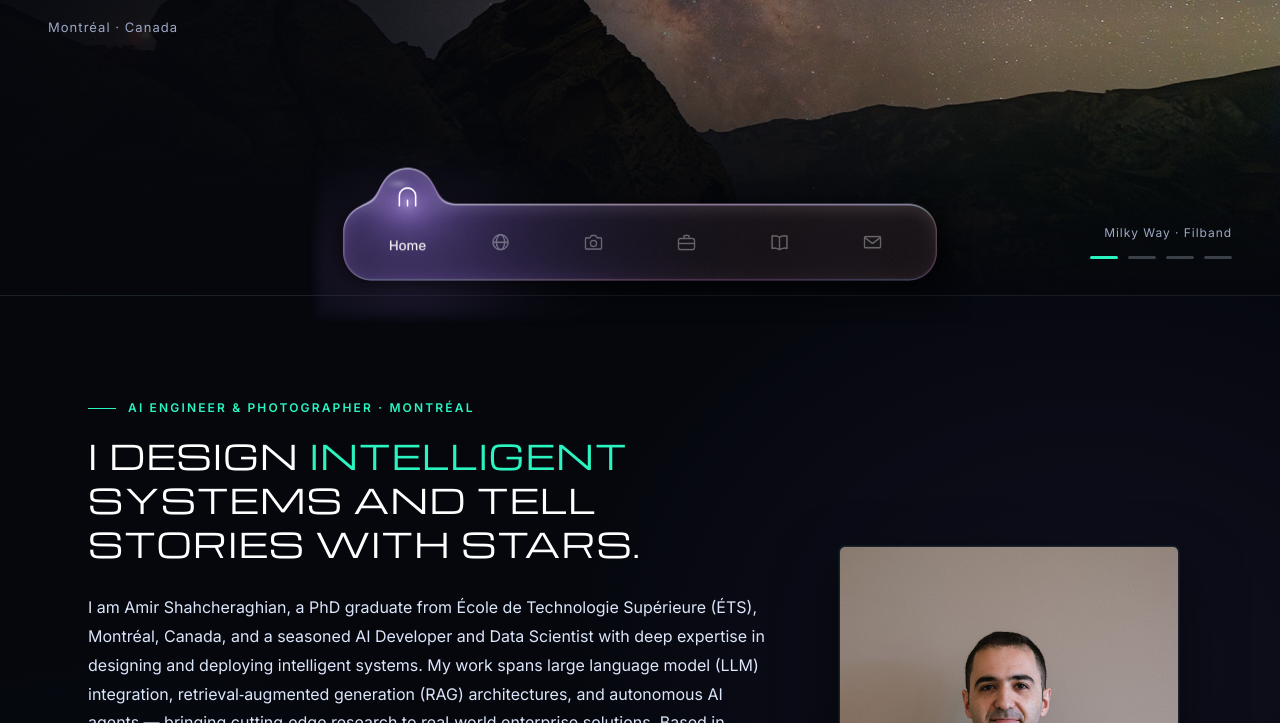
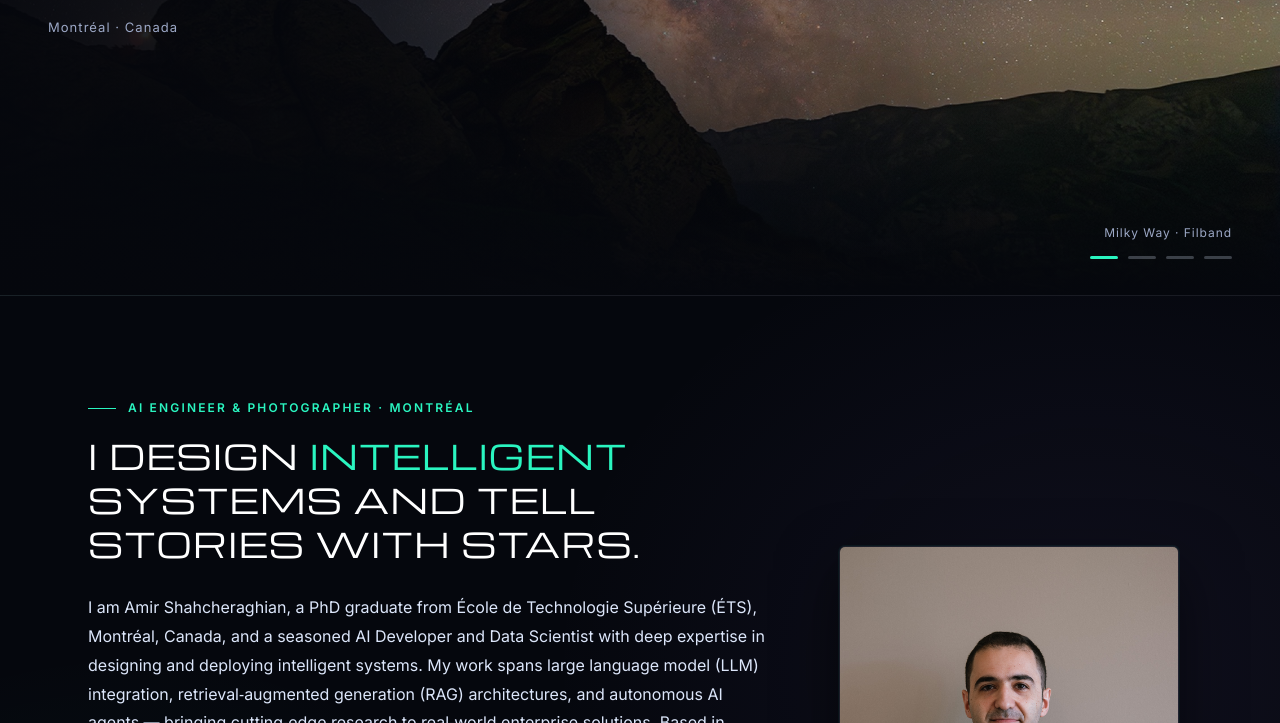
Before and after one commit to amirshq/amirshq-website, a plain HTML site: page index.html in a window 1280 px wide. Shown: the part 505-1228 px from the top of the page. Drawn offline with nearby package versions, Linux system fonts and the light colour scheme.

Commit message:
Remove glass tab bar and restore the original menu
Reverts 1c71bb3: brings back the landing page's top menu (Travel, Photography,
AI Career, LearnByAmir, Contact) and drops assets/flow-tab-bar.js from all pages.

Co-Authored-By: Claude Opus 5.5 <noreply@anthropic.com>
Claude-Session: https://claude.ai/code/session_01Kbza2pypBsZsCMUPJpptVb

```diff
--- a/assets/flow-tab-bar.js
+++ /dev/null
@@ -1,409 +0,0 @@
-/*
- * Flow Tab Bar: the site's glass menu bar, fixed at the bottom of the window.
- *
- * A dark glass bar whose active tab is a bead of liquid glass. The bead rests on the current page's tab; clicking
- * another tab sinks the bead into the bar, carries it under the glass as a low wave, resurfaces it at the new tab
- * with a small bounce (its light changing colour), then opens that page.
- *
- * The glass, the bead and the lights are one WebGL2 fragment shader; the icons (inline SVG) and labels (HTML) sit
- * over the canvas and are placed by the same per-frame state. The tabs are real links. Without WebGL2 a plain CSS
- * pill is shown instead; with reduced motion the click opens the page straight away.
- *
- * Usage, at the end of <body>:
- *   <script src="<root>assets/flow-tab-bar.js" data-page="home|travel|photography|career|learn|contact"
- *           data-root="<path to the site root, e.g. ../>" defer></script>
- */
-(function () {
-  "use strict";
-
-  var script = document.currentScript;
-  var ROOT = (script && script.dataset.root) || "./";
-  var PAGE = (script && script.dataset.page) || "";
-
-  /* ─── Tabs ─── */
-  var TABS = [
-    { key: "home", name: "Home", href: "" },
-    { key: "travel", name: "Travel", href: "photography/travel/" },
-    { key: "photography", name: "Photography", href: "photography/" },
-    { key: "career", name: "AI Career", href: "career/" },
-    { key: "learn", name: "LearnByAmir", href: "LearnbyAmir/" },
-    { key: "contact", name: "Contact", href: "contact/" },
-  ];
-
-  /* Each tab's light (linear RGB 0 – 1): violet, cyan, amber, pink, mint, coral. */
-  var ACC = [
-    [0.55, 0.4, 1],
-    [0.2, 0.75, 1],
-    [1, 0.62, 0.2],
-    [1, 0.32, 0.6],
-    [0.3, 1, 0.7],
-    [1, 0.42, 0.3],
-  ];
-
-  /* ─── Geometry, in stage units (the stage is SW × SH, scaled to the window) ─── */
-  var SW = 1080, SH = 320, BY = 180;          // stage size; the bar's centre line
-  var BAR_W = 958, BAR_H = 124;              // the bar: x 61 – 1019, y 118 – 242
-  var BAR_L = (SW - BAR_W) / 2, BAR_T = BY - BAR_H / 2;
-  var XS = [165, 315, 465, 615, 765, 915];   // the tabs' centres, 150 apart
-  var BELOW = SH - (BY + BAR_H / 2);         // stage below the bar (room for its shadow)
-  var GAP = 14;                              // px between the bar and the window's bottom edge
-  var MAX_K = 0.62;                          // largest scale (bar ≈ 594 px wide)
-
-  var fitScale = function () {
-    return Math.min(MAX_K, (window.innerWidth - 16) / BAR_W);
-  };
-
-  /* ─── Math ─── */
-  var clamp = function (v, a, b) {
-    if (a === undefined) a = 0;
-    if (b === undefined) b = 1;
-    return Math.min(b, Math.max(a, v));
-  };
-  var lerp = function (a, b, u) { return a + (b - a) * u; };
-  var eOut = function (u) { return 1 - Math.pow(1 - clamp(u), 5); };
-  var eIO = function (u) {
-    u = clamp(u);
-    return u < 0.5 ? 4 * u * u * u : 1 - Math.pow(-2 * u + 2, 3) / 2;
-  };
-  var moveLength = function (n) { return n <= 1 ? 0.7 : n <= 3 ? 0.9 : 1.0; };
-
-  /* The state at time t of a list of moves ({ ts, a, b, d }): the last move that has started decides it. */
-  function state(t, moves) {
-    var s = { x: XS[0], rise: 1, sx: 1, acc: ACC[0], tap: [0, -1], sw: 0, cur: 0, draw: 1 };
-    for (var m = 0; m < moves.length; m++) {
-      var ts = moves[m].ts, a = moves[m].a, b = moves[m].b, d = moves[m].d;
-      if (t < ts) break;
-      var u = eIO((t - ts) / d), k = clamp((t - ts) / d);
-      s.x = lerp(XS[a], XS[b], u);
-      // the bead sinks into the bar and resurfaces, then settles with a small damped bounce
-      var dive = Math.sin(Math.PI * Math.min(1, k * 1.08));
-      s.rise = 1 - 0.9 * Math.pow(dive, 0.7);
-      if (k >= 1) s.rise = 1 + 0.06 * Math.exp(-(t - ts - d) * 9) * Math.sin((t - ts - d) * 22);
-      s.sx = 1 + 0.55 * Math.sin(Math.PI * k) * (Math.abs(b - a) > 1 ? 1.25 : 1);
-      s.acc = ACC[a].map(function (v, i) { return lerp(v, ACC[b][i], u); });
-      s.tap = [XS[b], t - ts];
-      s.sw = clamp((t - ts - d * 0.9) / 0.9);
-      s.cur = b;
-      // the target icon's strokes erase during the second quarter, then redraw from the middle on
-      s.draw = k < 0.5 ? 1 - eIO((k - 0.25) / 0.25) : eOut((t - ts - d * 0.5) / 0.6);
-    }
-    return s;
-  }
-
-  /* ─── Shaders ─── */
-  var VS = "#version 300 es\nin vec2 a;void main(){gl_Position=vec4(a,0.,1.);}";
-
-  // p is in stage units (SW × SH, y down). The glass is premultiplied over the page: outside it, only a soft
-  // shadow and the tab light's glow; inside, the frosted glass (a refracted procedural haze), the light in the
-  // bead, the tap ripple, the rim and its sheen, the sweep and the bead's specular.
-  var FS = [
-    "#version 300 es",
-    "precision highp float;",
-    "uniform vec2 uRes;uniform float uT;uniform vec3 uB,uAcc,uTap;uniform float uSw;",
-    "out vec4 o;",
-    "const vec2 ST=vec2(" + SW + ".," + SH + ".);const float BY=" + BY + ".;",
-    "const float TAU=6.2831853;",
-    "float sq(float x){return x*x;}",
-    "float h21(vec2 p){p=fract(p*vec2(123.34,456.21));p+=dot(p,p+45.32);return fract(p.x*p.y);}",
-    "float noise(vec2 p){vec2 i=floor(p),f=fract(p);f=f*f*(3.-2.*f);return mix(mix(h21(i),h21(i+vec2(1,0)),f.x),mix(h21(i+vec2(0,1)),h21(i+1.),f.x),f.y);}",
-    "float fbm(vec2 p){float s=0.,a=.5;for(int i=0;i<4;i++){s+=a*noise(p);p=mat2(1.6,1.2,-1.2,1.6)*p+7.1;a*=.5;}return s;}",
-    "float sdBox(vec2 p,vec2 b,float r){vec2 q=abs(p)-b+r;return length(max(q,0.))+min(max(q.x,q.y),0.)-r;}",
-    "float smin(float a,float b,float k){float h=clamp(.5+.5*(b-a)/k,0.,1.);return mix(b,a,h)-k*h*(1.-h);}",
-    "vec2 bead(){return vec2(uB.x,BY-28.-uB.y*46.);}",
-    "float shape(vec2 p){",
-    " float bar=sdBox(p-vec2(ST.x*.5,BY),vec2(" + BAR_W / 2 + ".," + BAR_H / 2 + ".),46.);",
-    " vec2 q=p-bead();float sx=uB.z;q.x/=sx;q.y*=mix(1.,sx,.35);",
-    " float bd=(length(q)-46.)*min(1.,1./mix(1.,sx,.35));",
-    " return smin(bar,bd,38.);}",
-    "vec3 bg(vec2 p){",
-    " float ph=TAU*uT/8.;",
-    " vec3 c=vec3(.012,.012,.018);",
-    " vec2 u=p/1080.;",
-    " float n=fbm(u*2.2+vec2(cos(ph),sin(ph))*.18);",
-    " c+=vec3(.05,.06,.11)*smoothstep(.35,.85,n)*.7;",
-    " vec2 d=p-vec2(uB.x,BY+50.);",
-    " c+=uAcc*exp(-dot(d*vec2(1.,1.5),d*vec2(1.,1.5))/(2.*230.*230.))*.42;",
-    " vec2 d2=p-vec2(ST.x-uB.x,BY-170.);",
-    " c+=uAcc.zxy*exp(-dot(d2,d2)/(2.*300.*300.))*.1;",
-    " return c;}",
-    "void main(){",
-    " vec2 p=vec2(gl_FragCoord.x,uRes.y-gl_FragCoord.y)/uRes*ST;",
-    " float d=shape(p);float e=1.5;",
-    " vec2 g=vec2(shape(p+vec2(e,0.))-d,shape(p+vec2(0.,e))-d)/e;",
-    " float inM=smoothstep(.8,-.8,d);",
-    // outside: the light's glow and a soft shadow, faded out before the canvas edges
-    " float fade=smoothstep(0.,36.,min(min(p.x,ST.x-p.x),min(p.y,ST.y-p.y)));",
-    " vec2 gd=(p-vec2(uB.x,BY+30.))*vec2(1.,1.6);",
-    " float ga=.3*exp(-dot(gd,gd)/(2.*120.*120.))*fade;",
-    " float sa=.55*exp(-max(d,0.)/30.)*smoothstep(BY-80.,BY+40.,p.y+40.)*fade;",
-    " vec3 rgbO=(1.-exp(-uAcc*1.1))*ga*(1.-sa);float aO=1.-(1.-ga)*(1.-sa);",
-    " vec3 glass=vec3(0.);",
-    " if(inM>0.){",
-    "  float edge=exp(d/15.);",
-    "  vec2 off=-g*edge*46.;",
-    "  vec3 fr=vec3(0.);",
-    "  for(int i=0;i<4;i++){float an=float(i)*1.5708+.6;fr+=bg(p+off+vec2(cos(an),sin(an))*40.);}",
-    "  fr*=.25;",
-    "  glass=fr*.5+vec3(.03,.03,.04);",
-    "  glass+=fr*edge*.4;",
-    // the light inside the glass, travelling with the active tab
-    "  vec2 b=bead();vec2 q=p-vec2(b.x,b.y+10.);",
-    "  float l=length(q*vec2(1./uB.z,1.15));",
-    "  glass+=uAcc*(exp(-l/78.)*.5+exp(-l/26.)*.55*uB.y)+vec3(1.)*exp(-l/12.)*.12*uB.y;",
-    // tap ripple
-    "  float r=length(p-vec2(uTap.x,BY));",
-    "  glass+=(uAcc*.6+.2)*exp(-sq((r-20.-uTap.y*90.)/3.))*max(0.,1.-uTap.y/.45)*.22*step(0.,uTap.y);",
-    // rim
-    "  float rim=exp(-sq((d+1.3)/1.1));",
-    "  float lit=.2+.8*pow(clamp(dot(normalize(g+1e-4),normalize(vec2(-.35,-.94))),0.,1.),1.4);",
-    "  glass+=(vec3(1.)*.55+uAcc*.35)*rim*lit;",
-    "  float ang=atan(g.y,g.x);",
-    "  glass+=(.5+.5*cos(ang*2.+p.x*.006+vec3(0.,2.1,4.2)))*rim*.16;",
-    // one soft light sweep across the glass after each landing
-    "  float sx=" + BAR_L + ".+" + BAR_W + ".*uSw+(p.y-BY)*.7;",
-    "  glass+=vec3(1.)*exp(-sq((p.x-sx)/46.))*sin(3.14159*uSw)*.06;",
-    "  glass+=vec3(1.)*.05*smoothstep(-30.,-4.,d)*clamp((BY-p.y)/62.,0.,1.);",
-    // small specular on the bead cap
-    "  vec2 s=p-(b+vec2(-14.,-20.)*uB.y);",
-    "  glass+=vec3(1.)*exp(-dot(s*vec2(.6,1.4),s*vec2(.6,1.4))/60.)*.22*uB.y;",
-    "  glass+=(h21(p)-.5)*.012;",
-    "  glass=1.-exp(-glass*1.25);",
-    "  glass+=(h21(p+fract(uT*7.))-.5)/255.;",
-    " }",
-    " float aI=.94;",
-    " o=vec4(mix(rgbO,clamp(glass,0.,1.)*aI,inM),mix(aO,aI,inM));}",
-  ].join("\n");
-
-  /* ─── Icons: 44 × 44 line art; stroked shapes have pathLength 1 so they can erase and redraw ─── */
-  var P = function (d) { return '<path pathLength="1" d="' + d + '"/>'; };
-  var C = function (cx, cy, r) { return '<circle pathLength="1" cx="' + cx + '" cy="' + cy + '" r="' + r + '"/>'; };
-  var ICONS = [
-    // Home: an arch with a door
-    P("M10 34V20a12 12 0 0 1 24 0v14") + P("M22 34v-8"),
-    // Travel: a globe
-    C(22, 22, 12) + P("M10 22h24") + P("M22 10a6.5 12 0 0 1 0 24a6.5 12 0 0 1 0-24"),
-    // Photography: a camera
-    P("M9 17a2 2 0 0 1 2-2h5l3-4h6l3 4h5a2 2 0 0 1 2 2v14a2 2 0 0 1-2 2H11a2 2 0 0 1-2-2z") + C(22, 24, 5),
-    // AI Career: a briefcase
-    P("M12 16h20a3 3 0 0 1 3 3v12a3 3 0 0 1-3 3H12a3 3 0 0 1-3-3V19a3 3 0 0 1 3-3z") +
-      P("M18 16v-3a2 2 0 0 1 2-2h4a2 2 0 0 1 2 2v3") + P("M9 24h26"),
-    // LearnByAmir: an open book
-    P("M22 14c-3-2-8-3-12-2v20c4-1 9 0 12 2c3-2 8-3 12-2V12c-4-1-9 0-12 2z") + P("M22 14v20"),
-    // Contact: an envelope
-    P("M11 13h22a2 2 0 0 1 2 2v14a2 2 0 0 1-2 2H11a2 2 0 0 1-2-2V15a2 2 0 0 1 2-2z") + P("M10 15l12 9l12-9"),
-  ];
-
-  /* ─── Styles ─── */
-  var CSS = [
-    ".ftb{position:fixed;left:50%;width:" + SW + "px;height:" + SH + "px;z-index:40;pointer-events:none;",
-    "transform-origin:50% 100%;font-family:'Geist',system-ui,sans-serif}",
-    ".ftb *{box-sizing:border-box;margin:0;padding:0}",
-    ".ftb-blur{position:absolute;left:" + BAR_L + "px;top:" + BAR_T + "px;width:" + BAR_W + "px;height:" + BAR_H + "px;",
-    "border-radius:46px;-webkit-backdrop-filter:blur(16px);backdrop-filter:blur(16px)}",
-    ".ftb-gl{position:absolute;left:0;top:0;width:" + SW + "px;height:" + SH + "px}",
-    ".ftb-icon{position:absolute;left:0;top:0;width:44px;height:44px;color:#fff;will-change:transform,opacity}",
-    ".ftb-icon svg{display:block;width:44px;height:44px;fill:none;stroke:currentColor;stroke-width:2.4;",
-    "stroke-linecap:round;stroke-linejoin:round;stroke-dasharray:1}",
-    ".ftb-label{position:absolute;left:0;top:0;width:150px;text-align:center;font-weight:500;font-size:22px;",
-    "line-height:1.2;letter-spacing:0;color:#fff;white-space:nowrap;will-change:transform,opacity,filter}",
-    ".ftb-tab{position:absolute;top:" + BAR_T + "px;width:150px;height:" + BAR_H + "px;border-radius:46px;",
-    "pointer-events:auto;color:transparent!important;font-size:0;text-decoration:none;outline:none;-webkit-tap-highlight-color:transparent}",
-    ".ftb-tab:focus-visible{box-shadow:inset 0 0 0 3px rgba(255,255,255,.4)}",
-    /* no WebGL2: a plain dark pill */
-    ".ftb--nogl .ftb-blur{background:rgba(14,16,26,.88);box-shadow:inset 0 0 0 1.5px rgba(255,255,255,.14),0 16px 40px rgba(0,0,0,.5)}",
-    ".ftb-space{height:var(--ftb-space,90px)}",
-  ].join("");
-
-  /* ─── Build the DOM ─── */
-  var cur = Math.max(0, TABS.findIndex(function (t) { return t.key === PAGE; }));
-  var home = cur; // this page's own tab
-
-  if (!document.querySelector('link[href*="family=Geist"]')) {
-    var font = document.createElement("link");
-    font.rel = "stylesheet";
-    font.href = "https://fonts.googleapis.com/css2?family=Geist:wght@500&display=swap";
-    document.head.appendChild(font);
-  }
-  var style = document.createElement("style");
-  style.textContent = CSS;
-  document.head.appendChild(style);
-
-  var root = document.createElement("div");
-  root.className = "ftb";
-  var html = '<div class="ftb-blur"></div><canvas class="ftb-gl" aria-hidden="true"></canvas>';
-  TABS.forEach(function (t) { html += '<div class="ftb-label" aria-hidden="true">' + t.name + "</div>"; });
-  ICONS.forEach(function (svg) {
-    html += '<div class="ftb-icon" aria-hidden="true"><svg viewBox="0 0 44 44">' + svg + "</svg></div>";
-  });
-  html += '<nav aria-label="Main">';
-  TABS.forEach(function (t, i) {
-    html += '<a class="ftb-tab" style="left:' + (XS[i] - 75) + 'px" href="' + (ROOT + t.href) + '"' +
-      (i === cur ? ' aria-current="page"' : "") + ">" + t.name + "</a>";
-  });
-  html += "</nav>";
-  root.innerHTML = html;
-
-  // keeps the page's last content clear of the bar
-  var spacer = document.createElement("div");
-  spacer.className = "ftb-space";
-  spacer.setAttribute("aria-hidden", "true");
-  document.body.appendChild(spacer);
-  document.body.appendChild(root);
-
-  var canvas = root.querySelector(".ftb-gl");
-  var icons = [].slice.call(root.querySelectorAll(".ftb-icon"));
-  var labels = [].slice.call(root.querySelectorAll(".ftb-label"));
-  var links = [].slice.call(root.querySelectorAll(".ftb-tab"));
-  var strokes = icons.map(function (el) { return [].slice.call(el.querySelectorAll("[pathLength]")); });
-
-  /* ─── WebGL ─── */
-  var gl = null, U = {};
-  try {
-    gl = canvas.getContext("webgl2", { antialias: false, premultipliedAlpha: true });
-  } catch (e) { gl = null; }
-  if (gl) {
-    var compile = function (type, src) {
-      var x = gl.createShader(type);
-      gl.shaderSource(x, src);
-      gl.compileShader(x);
-      if (!gl.getShaderParameter(x, gl.COMPILE_STATUS)) throw new Error(gl.getShaderInfoLog(x));
-      return x;
-    };
-    try {
-      var pr = gl.createProgram();
-      gl.attachShader(pr, compile(gl.VERTEX_SHADER, VS));
-      gl.attachShader(pr, compile(gl.FRAGMENT_SHADER, FS));
-      gl.linkProgram(pr);
-      if (!gl.getProgramParameter(pr, gl.LINK_STATUS)) throw new Error(gl.getProgramInfoLog(pr));
-      gl.useProgram(pr);
-      gl.bindBuffer(gl.ARRAY_BUFFER, gl.createBuffer());
-      gl.bufferData(gl.ARRAY_BUFFER, new Float32Array([-1, -1, 3, -1, -1, 3]), gl.STATIC_DRAW);
-      var al = gl.getAttribLocation(pr, "a");
-      gl.enableVertexAttribArray(al);
-      gl.vertexAttribPointer(al, 2, gl.FLOAT, false, 0, 0);
-      ["uRes", "uT", "uB", "uAcc", "uTap", "uSw"].forEach(function (n) { U[n] = gl.getUniformLocation(pr, n); });
-    } catch (e) {
-      console.error("Flow tab bar: WebGL setup failed, showing the plain bar.", e);
-      gl = null;
-    }
-  }
-  if (!gl) {
-    root.classList.add("ftb--nogl");
-    canvas.style.display = "none";
-  }
-
-  /* ─── Layout ─── */
-  var DPR = Math.min(2, window.devicePixelRatio || 1);
-  var layout = function () {
-    var k = fitScale();
-    root.style.bottom = GAP - BELOW * k + "px";
-    root.style.transform = "translateX(-50%) scale(" + k + ")";
-    // the room the bar takes at the bottom of the page (plus a little air)
-    document.documentElement.style.setProperty("--ftb-space", Math.round(GAP + BAR_H * k + 24) + "px");
-    if (gl) {
-      canvas.width = Math.round(SW * k * DPR);
-      canvas.height = Math.round(SH * k * DPR);
-    }
-  };
-
-  /* ─── Drawing ─── */
-  var draw = function (s, t) {
-    if (gl) {
-      gl.viewport(0, 0, canvas.width, canvas.height);
-      gl.uniform2f(U.uRes, canvas.width, canvas.height);
-      gl.uniform1f(U.uT, t);
-      gl.uniform3f(U.uB, s.x, s.rise, s.sx);
-      gl.uniform3fv(U.uAcc, s.acc);
-      gl.uniform3f(U.uTap, s.tap[0], s.tap[1], 0);
-      gl.uniform1f(U.uSw, s.sw);
-      gl.drawArrays(gl.TRIANGLES, 0, 3);
-    }
-    icons.forEach(function (el, i) {
-      // w: how close the bead is to this tab; a: how far this icon rides up with it
-      var w = Math.pow(clamp(1 - Math.abs(s.x - XS[i]) / 96), 1.5),
-        a = w * clamp(s.rise);
-      el.style.transform = "translate(" + (XS[i] - 22) + "px," + (BY - 22 - 72 * a) + "px) scale(" + (1 + 0.1 * a) + ")";
-      el.style.opacity = String(lerp(0.34, 1, clamp(a * 1.3)));
-      var dr = i === s.cur ? s.draw : 1;
-      strokes[i].forEach(function (q) { q.style.strokeDashoffset = String(1 - dr); });
-      // the label fades in from a blur where the icon sat, once the icon is more than halfway up
-      var lb = labels[i],
-        la = Math.pow(clamp((a - 0.55) / 0.45), 1.5);
-      lb.style.opacity = String(la * 0.9);
-      lb.style.transform = "translate(" + (XS[i] - 75) + "px," + (BY - 8 + 10 * (1 - la)) + "px)";
-      lb.style.filter = la >= 1 ? "none" : "blur(" + (1 - la) * 5 + "px)";
-    });
-  };
-
-  /* ─── Motion ─── */
-  var reduce = window.matchMedia("(prefers-reduced-motion: reduce)").matches;
-  var settled = function (i) { return [{ ts: -1000, a: i, b: i, d: 1 }]; };
-  var moves = settled(cur);
-  var raf = 0, t0 = 0, until = 0, leaving = false;
-
-  var frame = function () {
-    var t = performance.now() / 1000 - t0;
-    draw(state(t, moves), 0);
-    raf = t < until ? requestAnimationFrame(frame) : 0;
-  };
-  var still = function () { draw(state(0, moves), 0); };
-
-  var go = function (i) {
-    if (leaving || i === cur) return;
-    var href = links[i].href;
-    if (reduce) { window.location.href = href; return; }
-    leaving = true;
-    // let the browser fetch the next page while the bead travels
-    var pre = document.createElement("link");
-    pre.rel = "prefetch";
-    pre.href = href;
-    document.head.appendChild(pre);
-    var d = moveLength(Math.abs(i - cur));
-    moves = [{ ts: 0, a: cur, b: i, d: d }];
-    cur = i;
-    links.forEach(function (l, j) {
-      if (j === i) l.setAttribute("aria-current", "page"); else l.removeAttribute("aria-current");
-    });
-    t0 = performance.now() / 1000;
-    until = d + 1.2;
-    cancelAnimationFrame(raf);
-    raf = requestAnimationFrame(frame);
-    setTimeout(function () { window.location.href = href; }, (d + 0.18) * 1000);
-  };
-
-  links.forEach(function (l, i) {
-    l.addEventListener("click", function (e) {
-      // new-tab and modified clicks behave as normal links
-      if (e.defaultPrevented || e.button !== 0 || e.metaKey || e.ctrlKey || e.shiftKey || e.altKey) return;
-      e.preventDefault();
-      go(i);
-    });
-  });
-
-  // coming back with the browser's Back button can restore the page mid-move: put the bead home again
-  window.addEventListener("pageshow", function (e) {
-    if (!e.persisted) return;
-    cancelAnimationFrame(raf);
-    leaving = false;
-    cur = home;
-    moves = settled(home);
-    links.forEach(function (l, j) {
-      if (j === home) l.setAttribute("aria-current", "page"); else l.removeAttribute("aria-current");
-    });
-    still();
-  });
-
-  var resizeQueued = false;
-  window.addEventListener("resize", function () {
-    if (resizeQueued) return;
-    resizeQueued = true;
-    requestAnimationFrame(function () {
-      resizeQueued = false;
-      layout();
-      if (!raf) still();
-    });
-  });
-
-  layout();
-  still();
-})();
--- a/index.html
+++ b/index.html
@@ -244,8 +244,7 @@
     .site-nav { height: auto; padding-top: 18px; padding-bottom: 8px; flex-wrap: wrap; }
     .nav-links { order: 3; width: 100%; gap: 20px; overflow-x: auto; }
     .hero { justify-content: flex-end; }
-    .hero__content { justify-content: flex-end; padding-bottom: 150px; }
-    .hero__dots { bottom: 112px; }
+    .hero__content { justify-content: flex-end; padding-bottom: 88px; }
     .hero__shade {
       background: linear-gradient(0deg, var(--bg) 0%, rgba(5,7,13,.82) 38%, rgba(5,7,13,.3) 66%, rgba(5,7,13,.55) 100%);
     }
@@ -280,6 +279,13 @@
 
   <nav class="site-nav" aria-label="Main">
     <a href="#" class="brand">Amir <span>Sh.</span></a>
+    <ul class="nav-links">
+      <li><a href="photography/travel/">Travel</a></li>
+      <li><a href="photography/">Photography</a></li>
+      <li><a href="career/">AI Career</a></li>
+      <li><a href="LearnbyAmir/">LearnByAmir</a></li>
+    </ul>
+    <a href="contact/" class="btn-outline">Contact</a>
   </nav>
 
   <div class="hero__content">
@@ -394,6 +400,5 @@
 })();
 </script>
 
-<script src="./assets/flow-tab-bar.js" data-page="home" data-root="./" defer></script>
 </body>
 </html>
```
Also changed, not shown: LearnbyAmir/index.html (+0 -1 lines), career/index.html (+0 -1 lines), contact/index.html (+0 -1 lines), photography/index.html (+0 -1 lines), photography/travel/index.html (+0 -1 lines).
